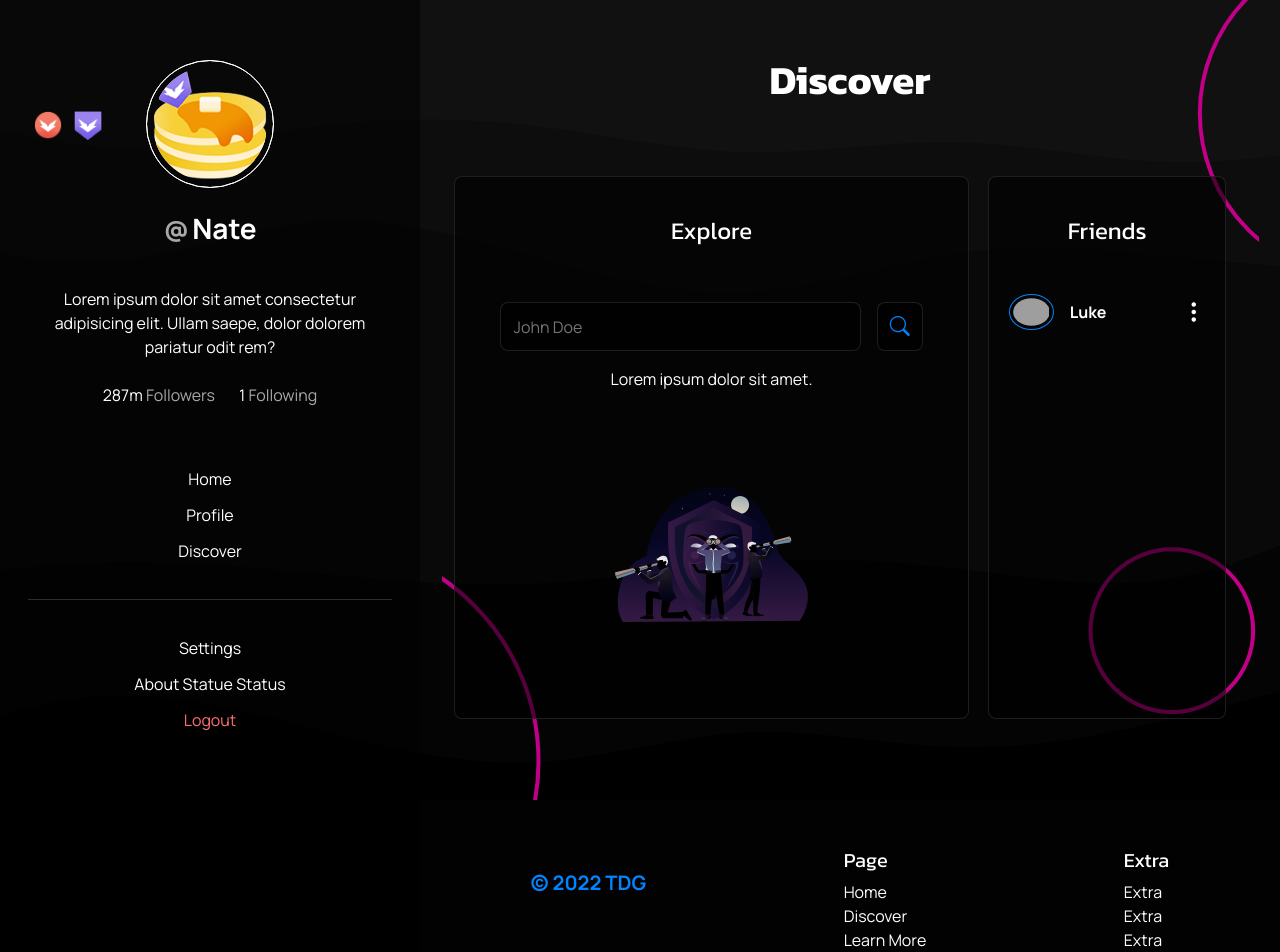
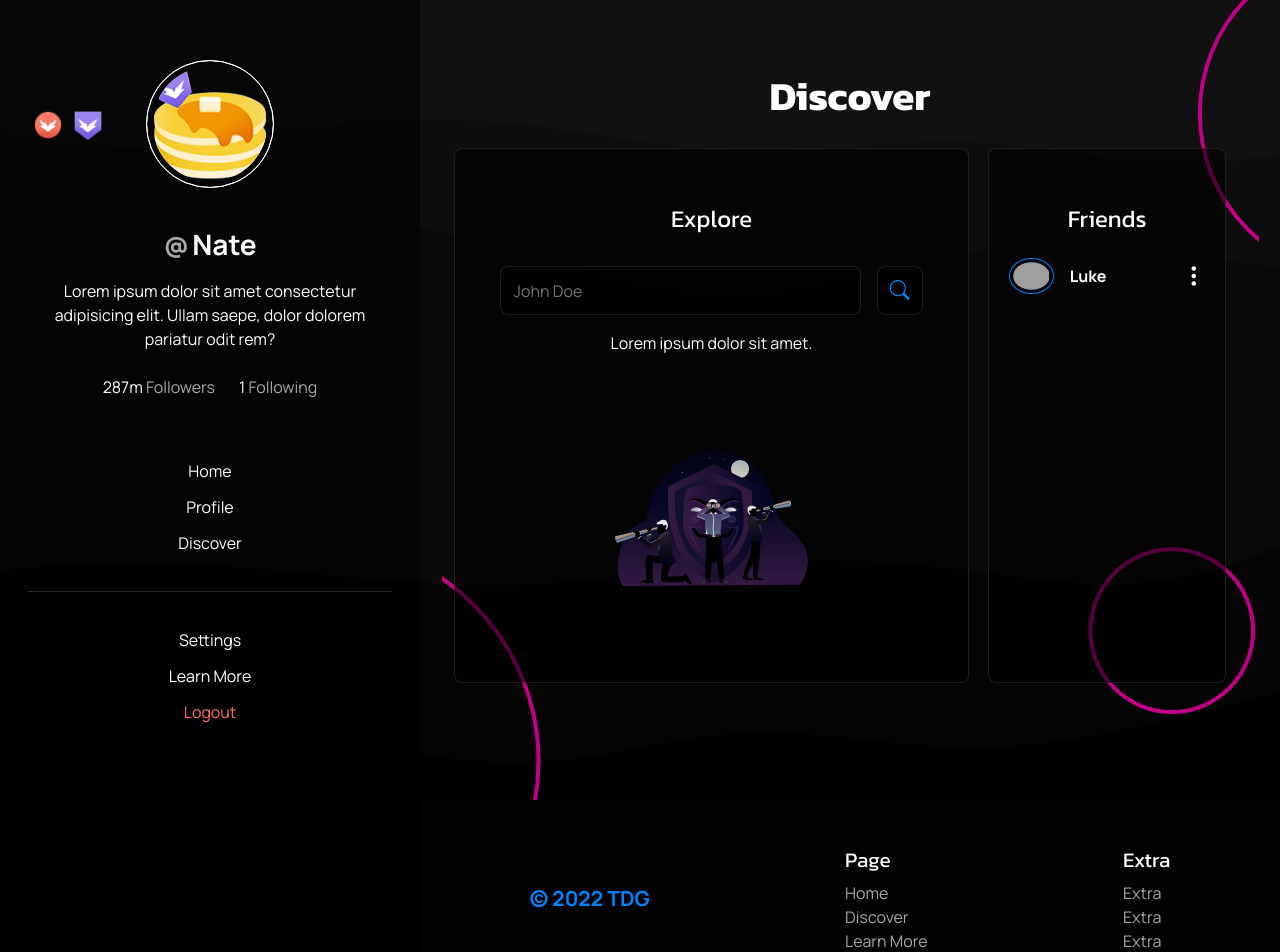
Before and after one commit to TDG-Org/Statue-Status, a React (Create React App) app in the folder client/: page /discover in a window 1280 px wide. Shown: the top 952 px of the page. Built offline with nearby package versions, Linux system fonts and the light colour scheme; grey boxes are pictures that could not be loaded.

Commit message:
fixed bug, and adjusted pages

```diff
--- a/client/src/components/Nav.jsx
+++ b/client/src/components/Nav.jsx
@@ -60,7 +60,7 @@ const Nav = ({ isActive, handleToggle }) => {
           <Link
             to="about"
             className="ss-nav-link"
-            onClick={handleToggle}>About Statue Status
+            onClick={handleToggle}>Learn More
           </Link>
         </li>
         <li>
--- a/client/src/components/Rich/RichList.jsx
+++ b/client/src/components/Rich/RichList.jsx
@@ -19,8 +19,6 @@ const RichList = ({ allRichestData }) => {
   return (
     <div className="rich-list">
 
-      <h3>All Richest Individuals Globally</h3>
-
       {allRichestData.map((item, index) => {
         {/* Person  */}
         return (
--- a/client/src/pages/Home/HomePage.jsx
+++ b/client/src/pages/Home/HomePage.jsx
@@ -163,7 +163,7 @@ const HomePage = () => {
 
       <hr />
 
-      <h2>Top 5 Richest</h2>
+      <h2>Top 5 Global</h2>
 
       <div className="pallet">
 
@@ -180,6 +180,8 @@ const HomePage = () => {
 
       </div>
 
+      <h2>All Individuals</h2>
+
       <div className="pallet">
 
         {/* The Richest People List  */}
--- a/client/src/pages/Home/HomePage.scss
+++ b/client/src/pages/Home/HomePage.scss
@@ -7,16 +7,11 @@
 
   .homepage-title {
     font-weight: bold;
-    font-size: 3.25rem;
+    font-size: 3rem;
     letter-spacing: 3px;
     text-align: center;
-    margin: .5rem 0 2.5rem 0 !important;
+    margin: .5rem 0 2rem 0 !important;
     color: rgba(171, 171, 171, 0.324);
-  }
-
-  h2 {
-    margin-bottom: 0 !important;
-    margin-top: 2rem !important;
   }
 
 }
@@ -84,7 +79,7 @@
 
 @media screen and (max-width: 950px) {
   .homepage-title {
-    font-size: 2rem !important;
+    font-size: 2.25rem !important;
     margin: .25rem 0 2rem 0 !important;
   }
 
--- a/client/src/sass/components/Aside.scss
+++ b/client/src/sass/components/Aside.scss
@@ -4,6 +4,7 @@
 @import "../variables.scss";
 
 .aside-comp {
+  position: sticky !important;
   z-index: 5;
   display: flex;
   background-color: $mid-dark-clr;
@@ -13,7 +14,6 @@
   align-items: center;
   padding: 1.25rem 1rem;
   height: 100vh;
-  position: sticky;
   top: 0;
   left: 0;
 }
--- a/client/src/sass/components/Footer.scss
+++ b/client/src/sass/components/Footer.scss
@@ -18,7 +18,7 @@ footer {
     .footer-sect {
       h4 {
         text-align: start;
-        font-size: 1.25rem;
+        font-size: 1.3rem;
         margin: .5rem 0 !important;
       }
     }
@@ -27,7 +27,7 @@ footer {
       h3 {
         a {
           color: $prime-clr;
-          font-size: 1.25rem;
+          font-size: 1.3rem;
         }
       }
     }
@@ -38,7 +38,7 @@ footer {
 
       li {
         a {
-          color: $light-clr;
+          color: $mid-light-clr;
 
           &:hover {
           color: $second-clr;
--- a/client/src/sass/main.scss
+++ b/client/src/sass/main.scss
@@ -46,10 +46,10 @@ a {
   text-decoration: none !important;
 }
 
-h1, h2, h3, h4, h5, h6 {
+h1, h2, h3, h4 {
   font-family: 'Kanit', sans-serif;
   color: $light-clr;
-  margin: 1.5rem 0 2.5rem 0 !important;
+  margin: 2.5rem 0 1rem 0 !important;
   font-weight: bold !important;
   text-align: center;
 
@@ -80,7 +80,6 @@ p, span, em, li, a, i, div {
   flex-wrap: nowrap;
   position: relative;
   width: 100%;
-  overflow: hidden !important;
 }
 
 .page-side-wrapper {
@@ -91,6 +90,8 @@ p, span, em, li, a, i, div {
 // Page Styles
 
 .page {
+  display: flex;
+  flex-direction: column;
   padding: 2rem .8rem;
   min-height: 100vh;
   width: 95%;
@@ -113,7 +114,7 @@ p, span, em, li, a, i, div {
 
 .pallet {
   padding: 1rem;
-  margin: 2rem 0;
+  margin: .75rem 0 3rem 0;
   background-color: $mid-dark-clr;
   border: 1px solid rgba(43, 43, 43, 0.714);
   border-radius: 8px;
```
